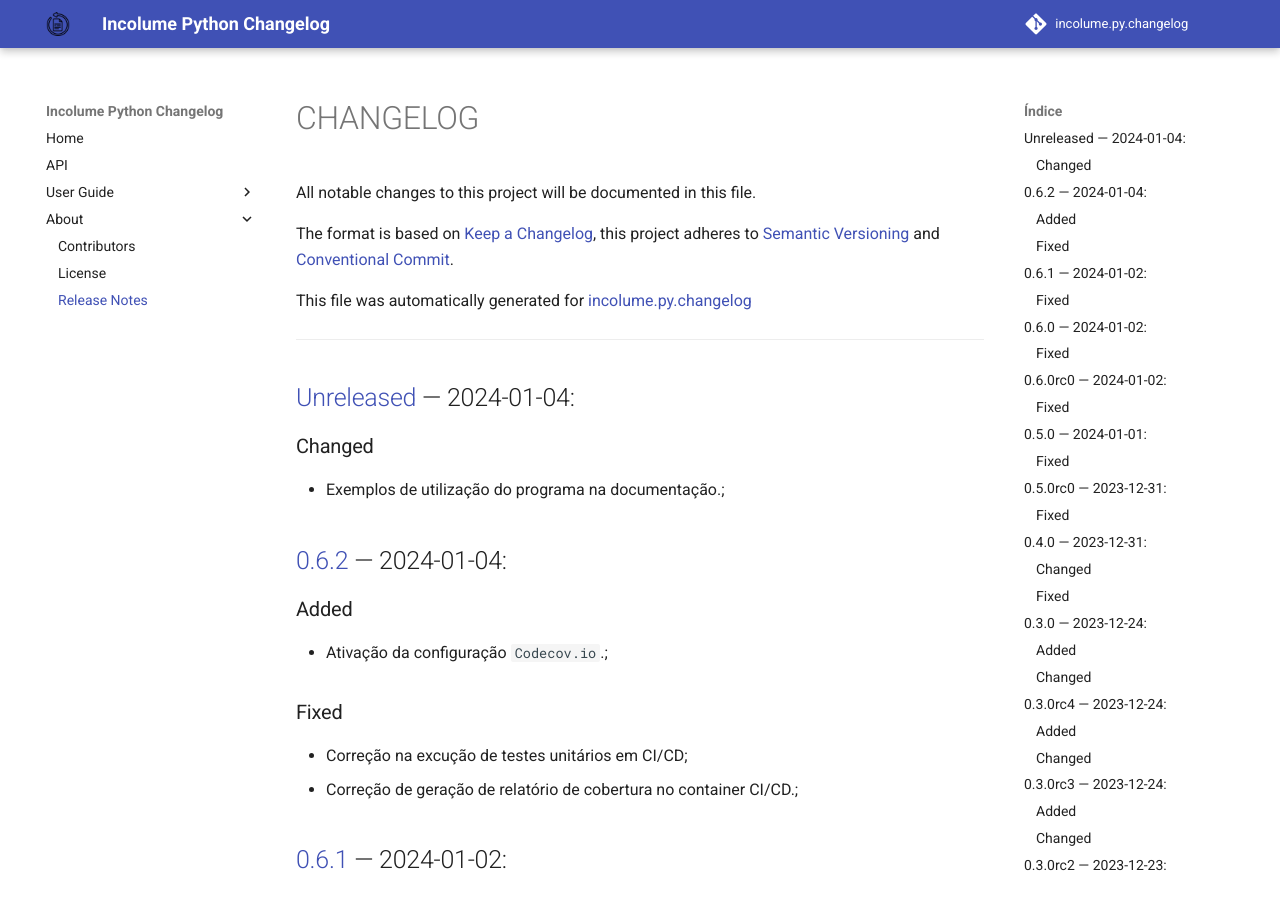
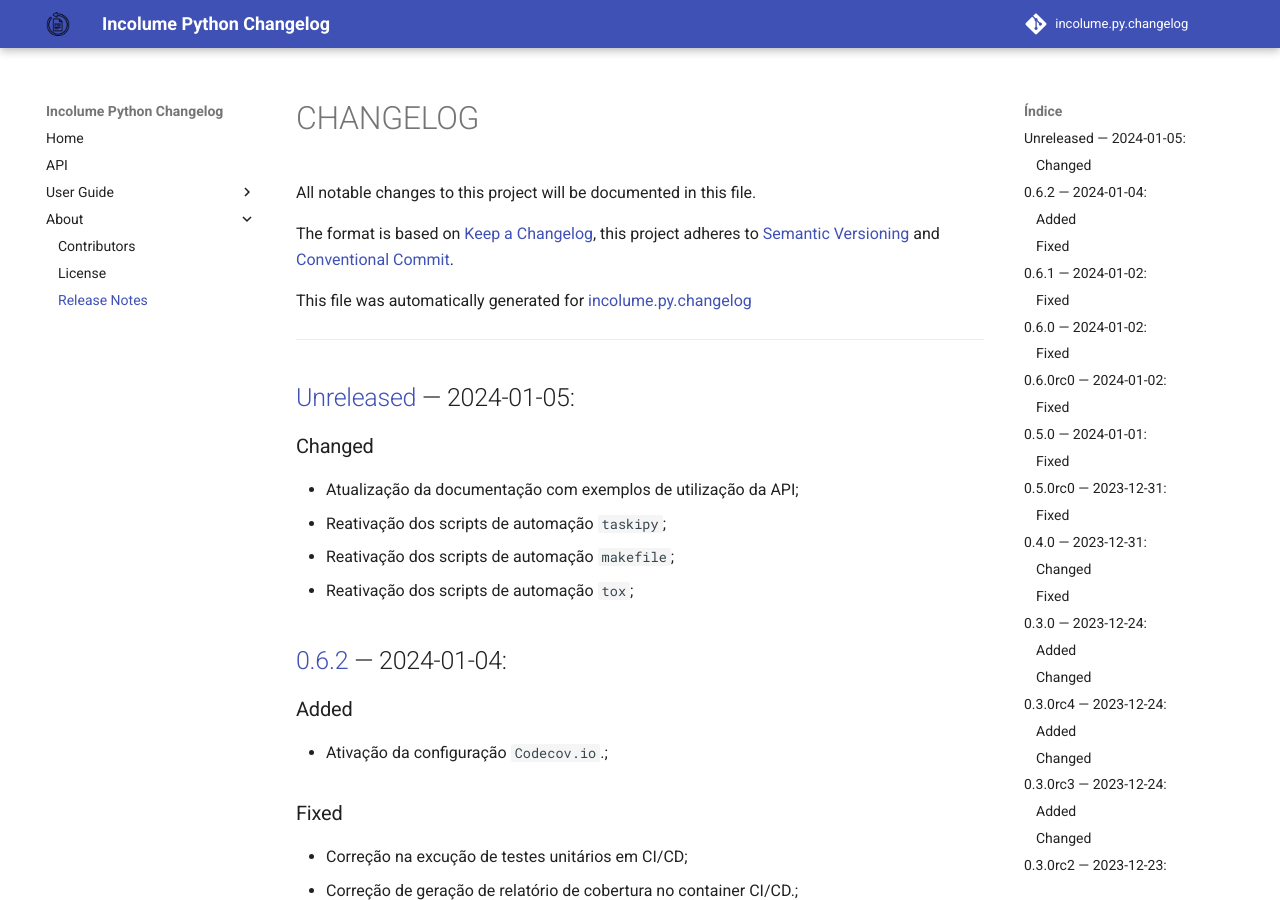
Before and after one commit to development-incolume/incolume.py.changelog, an MkDocs documentation site: the page built from docs/about/CHANGELOG.md, in a window 1280 px wide and 900 px high. Built offline with MkDocs 1.6.1 and Material for MkDocs 9.7.7, drawn with Linux system fonts in a browser that asks for light colours; comment, search, counter and statistics services are not loaded.

Commit message:
docs: #60 Atualização do CHANGELOG.md

```diff
--- a/docs/about/CHANGELOG.md
+++ b/docs/about/CHANGELOG.md
@@ -10,9 +10,12 @@ This file was automatically generated for [incolume.py.changelog](https://github
 ---
 
 
-## [Unreleased]	 &#8212; 	2024-01-04:
+## [Unreleased]	 &#8212; 	2024-01-05:
 ### Changed
-  - Exemplos de utilização do programa na documentação.;
+  - Atualização da documentação com exemplos de utilização da API;
+  - Reativação dos scripts de automação `taskipy`;
+  - Reativação dos scripts de automação `makefile`;
+  - Reativação dos scripts de automação `tox`;
 
 ## [0.6.2]	 &#8212; 	2024-01-04:
 ### Added
```
